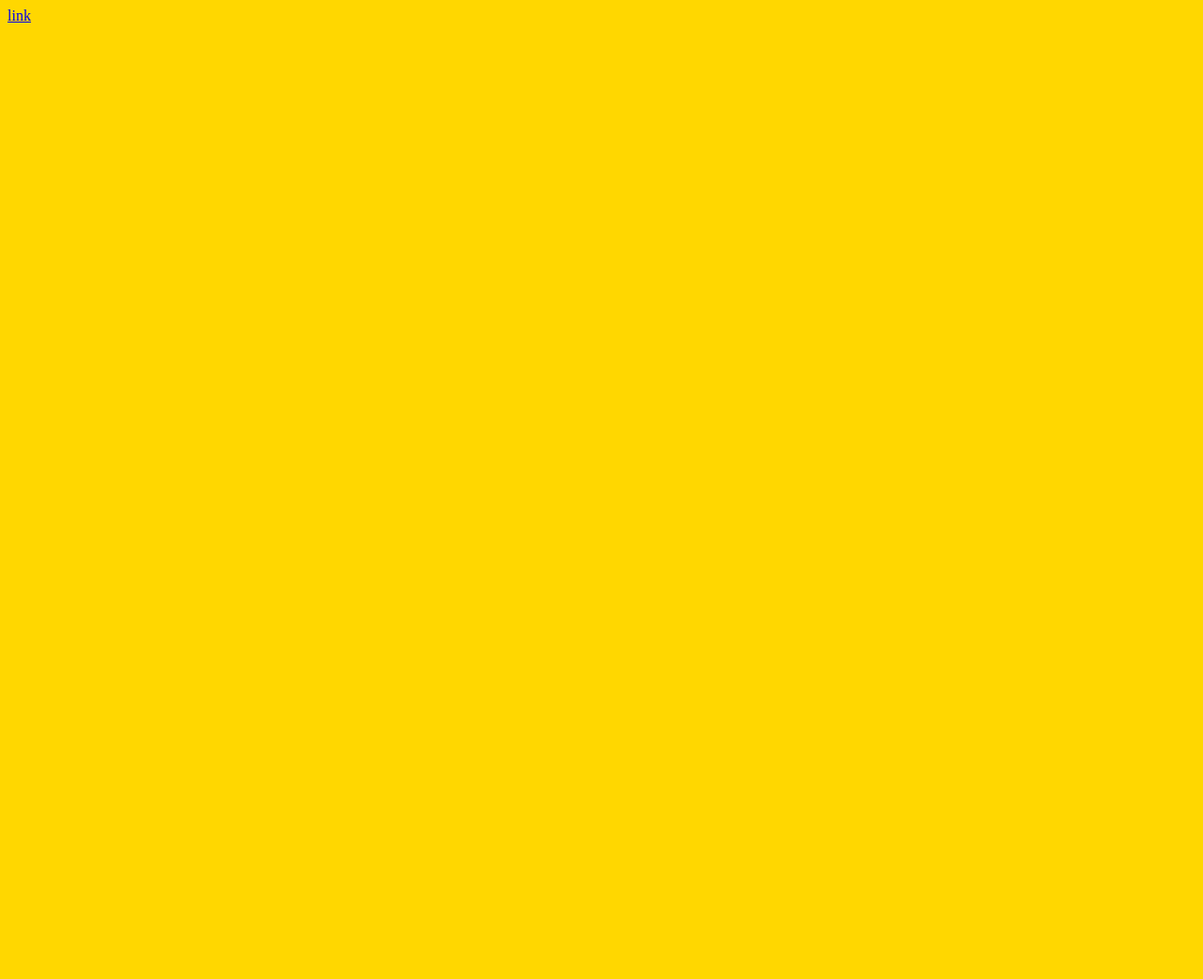
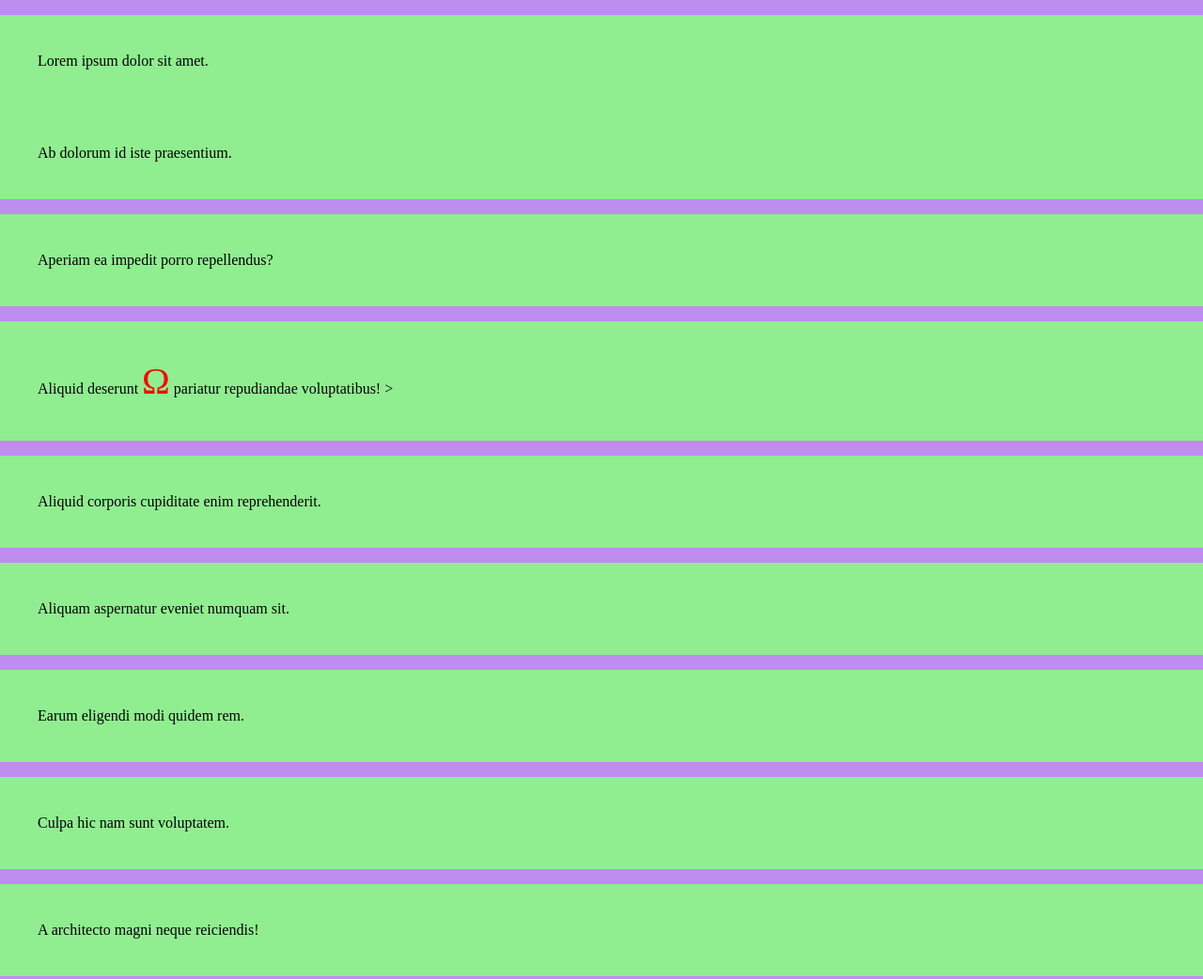
Before and after one commit to Mariannanmm/HTML-CSS, a website: page Lesson1/lesson 1.2.html in a window 1280 px wide. Shown: the top 1042 px of the page at 94% size. Before the commit the page ends 800 px from the top, so only its background shows below. Drawn offline with Linux system fonts and the light colour scheme.

Commit message:
add Homework 1

```diff
--- /dev/null
+++ b/Lesson1/Homework/Homework_1/HW_style.css
@@ -0,0 +1,7 @@
+ p   {
+    font-size: 20px;
+    color: black;
+}
+ h1  h2   {
+    color: darkgrey;
+}
--- a/Lesson1/lesson 1.2.html
+++ b/Lesson1/lesson 1.2.html
@@ -4,11 +4,33 @@
     <meta charset="UTF-8">
     <title>Title</title>
     <style>
-           body {
-             background-color: gold;
-           }</style>
+        body{
+            margin: 0;
+            background-color: rgba(138, 43, 226, 0.54);
+        }
+        p{
+            background-color: lightgreen;
+            /*margin: 0px;*/
+            padding: 40px;
+
+        }
+        span{
+            color: red;
+            font-size: 40px;
+        }
+
+    </style>
 </head>
 <body>
- <a  href="Lesson%201.1.html">link</a>
+<p style="margin-bottom: 0">Lorem ipsum dolor sit amet.</p>
+<p style="margin-top: 0">Ab dolorum id iste praesentium.</p>
+<p>Aperiam ea impedit porro repellendus?</p>
+<p>Aliquid deserunt <span>&#937</span> pariatur repudiandae voluptatibus! ></p>
+<p>Aliquid corporis cupiditate enim reprehenderit.</p>
+<p>Aliquam aspernatur eveniet numquam sit.</p>
+<p>Earum eligendi modi quidem rem.</p>
+<p>Culpa hic nam sunt voluptatem.</p>
+<p>A architecto magni neque reiciendis!</p>
+<p>Asperiores commodi et expedita vero!</p>
 </body>
 </html>
--- a/Lesson1/style.css
+++ b/Lesson1/style.css
@@ -1,6 +1,18 @@
+body {
+    background-image: url("https://images.unsplash.com/photo-1749067560792-8b72e32d3f8d?q=80&w=1074&auto=format&fit=crop&ixlib=rb-4.1.0&ixid=M3wxMjA3fDB8MHxwaG90by1wYWdlfHx8fGVufDB8fHx8fA%3D%3D");
+    background-size: cover;
+    background-repeat: no-repeat;
+    background-position: center;
+    background-attachment: fixed;
+}
+
 p {
     color: crimson;
     font-size: 32px;
+    width: 30%;
+    height: 50px;
+    background-color: aquamarine;
+    display: inline-block;
 }
 h1, h3 {
     color: #ff00d5;
@@ -14,6 +26,15 @@ sup {
     color: darkgreen;
 }
 span {
-    font-size: 40px;
+    /*font-size: 40px;*/
     color: blueviolet;
+    width: 30%;
+    height: 50px;
+    background-color: aquamarine;
+    display: inline-block;
 }
+img {
+    width: 200px
+    height: 200px
+    object-fit: cover;
+}
```
Also changed, not shown: Lesson1/Homework/Homework_1/HW_1_1.html (added, +31 -0 lines), Lesson1/Lesson 1.1.html (+13 -0 lines), Lesson1/img/gorod.jpg (added).
